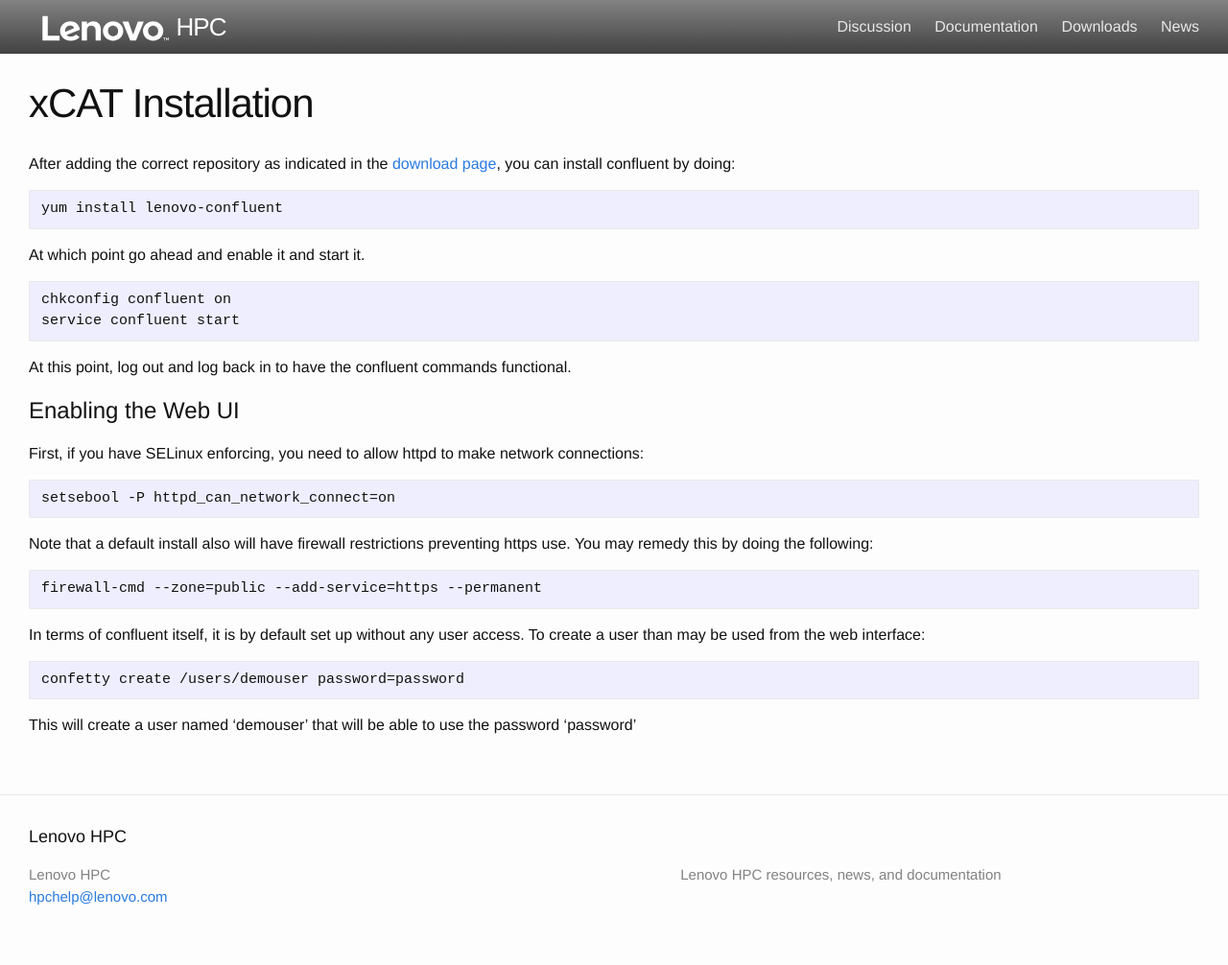
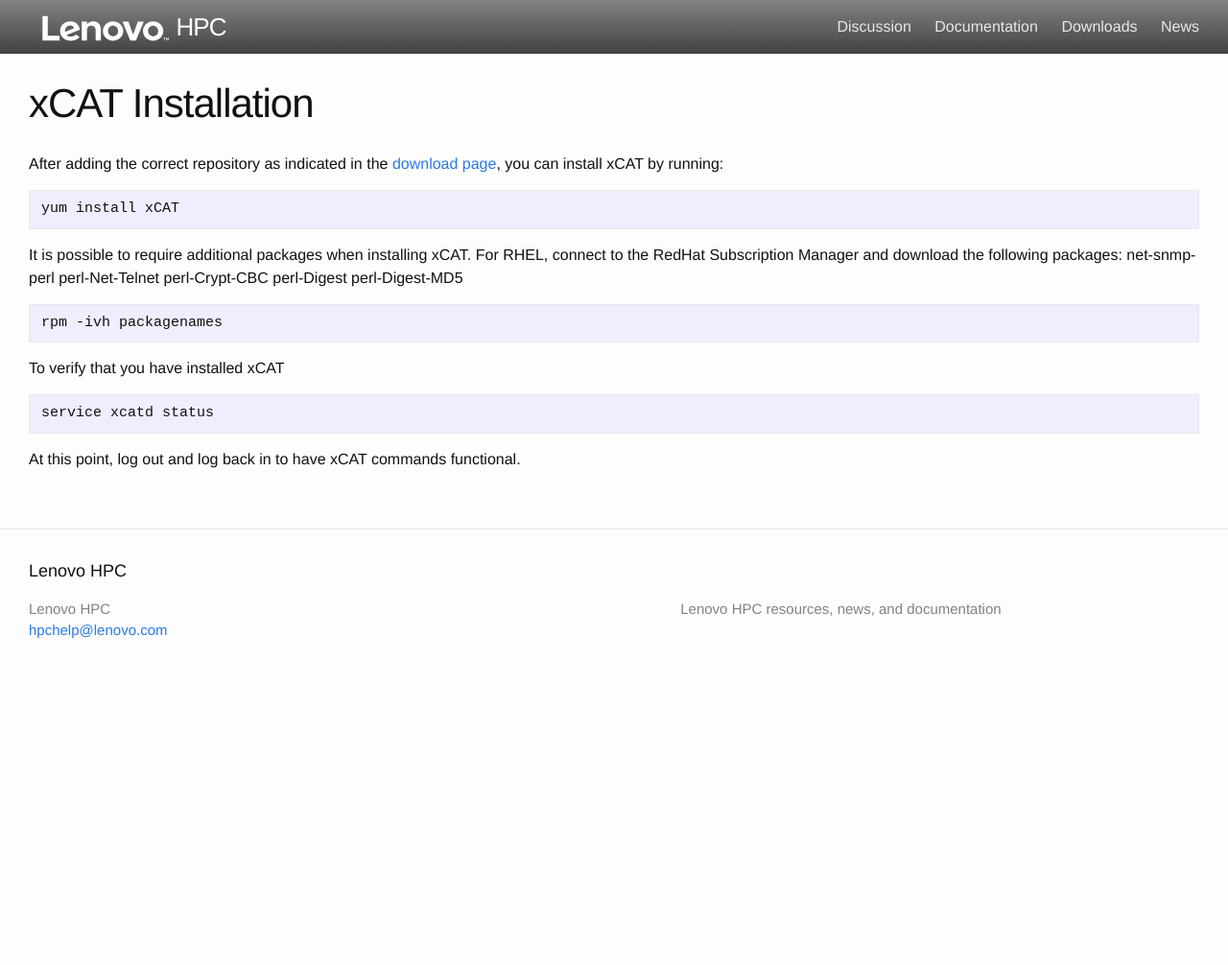
Before and after one commit to xcat2/confluent-docs, a Jekyll site: the page built from docs/installxcat.md, in a window 1280 px wide. Shown: the whole page at 96% size. Built offline with Jekyll 4.4.1, drawn with Linux system fonts in a browser that asks for light colours; after the commit the page ends 900 px from its top, so only the background shows below that.

Commit message:
updating xcat install docs

```diff
--- a/docs/installxcat.md
+++ b/docs/installxcat.md
@@ -4,33 +4,22 @@
 permalink: /documentation/installxcat.html
 ---
 
-After adding the correct repository as indicated in the [download page]({{ site.baseurl }}/downloads/), you can install confluent by doing:
+After adding the correct repository as indicated in the [download page]({{ site.baseurl }}/downloads/), you can install xCAT by running:
 
-	yum install lenovo-confluent
+	yum install xCAT
 
-At which point go ahead and enable it and start it.
+It is possible to require additional packages when installing xCAT.
+For RHEL, connect to the RedHat Subscription Manager and download the following packages:
+	net-snmp-perl
+	perl-Net-Telnet
+	perl-Crypt-CBC
+	perl-Digest
+	perl-Digest-MD5
 
-	chkconfig confluent on
-	service confluent start
+	rpm -ivh packagenames
 
-At this point, log out and log back in to have the confluent commands functional.
+To verify that you have installed xCAT
 
-Enabling the Web UI
-====================
+    service xcatd status
 
-First, if you have SELinux enforcing, you need to allow httpd to make network
-connections:
-
-	setsebool -P httpd_can_network_connect=on
-
-Note that a default install also will have firewall restrictions preventing
-https use.  You may remedy this by doing the following:
-
-	firewall-cmd --zone=public --add-service=https --permanent
-
-In terms of confluent itself, it is by default set up without any user access.  To create a user than may be used from the web interface:
-
-	confetty create /users/demouser password=password
-
-This will create a user named 'demouser' that will be able to use the password
-'password'
+At this point, log out and log back in to have xCAT commands functional.
```
